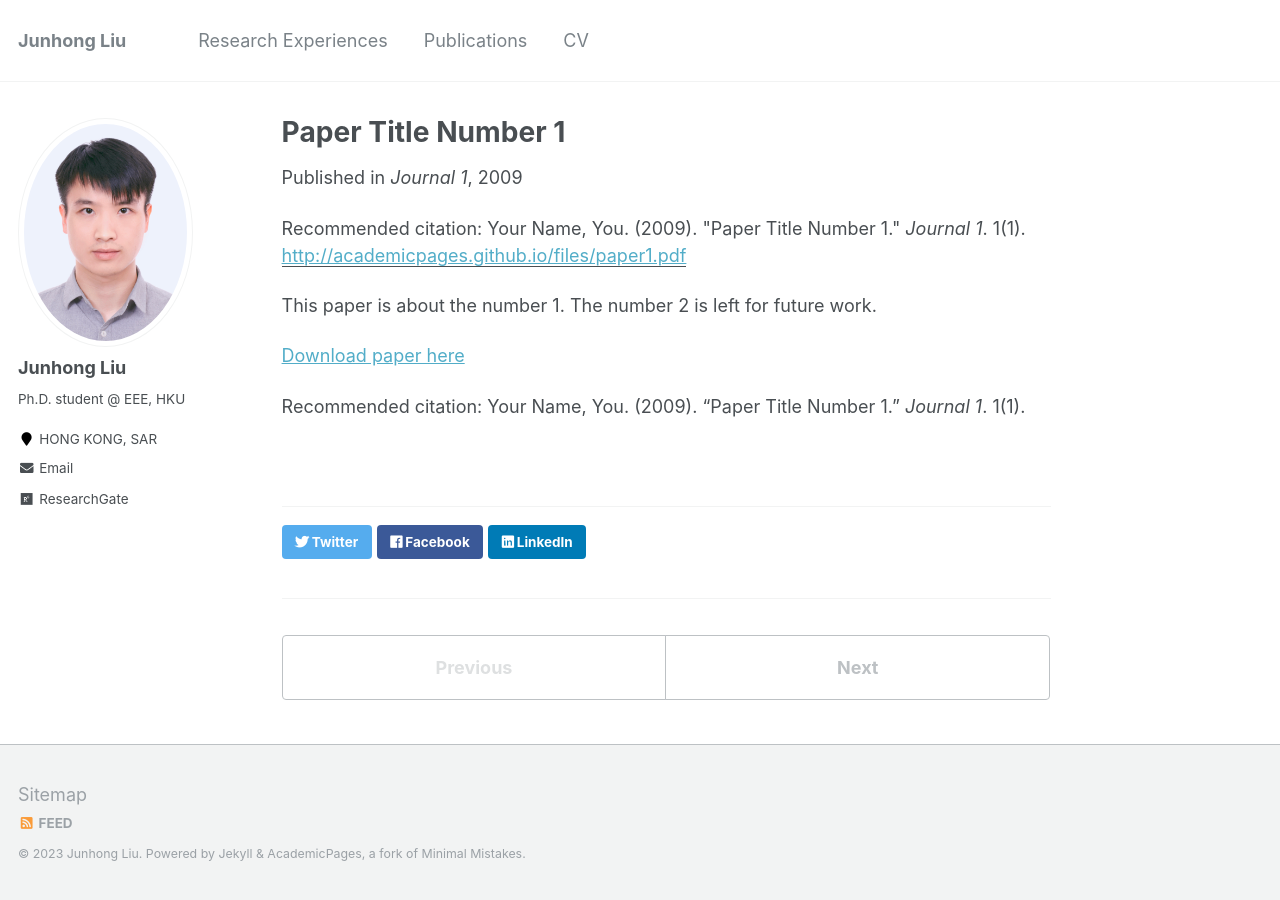
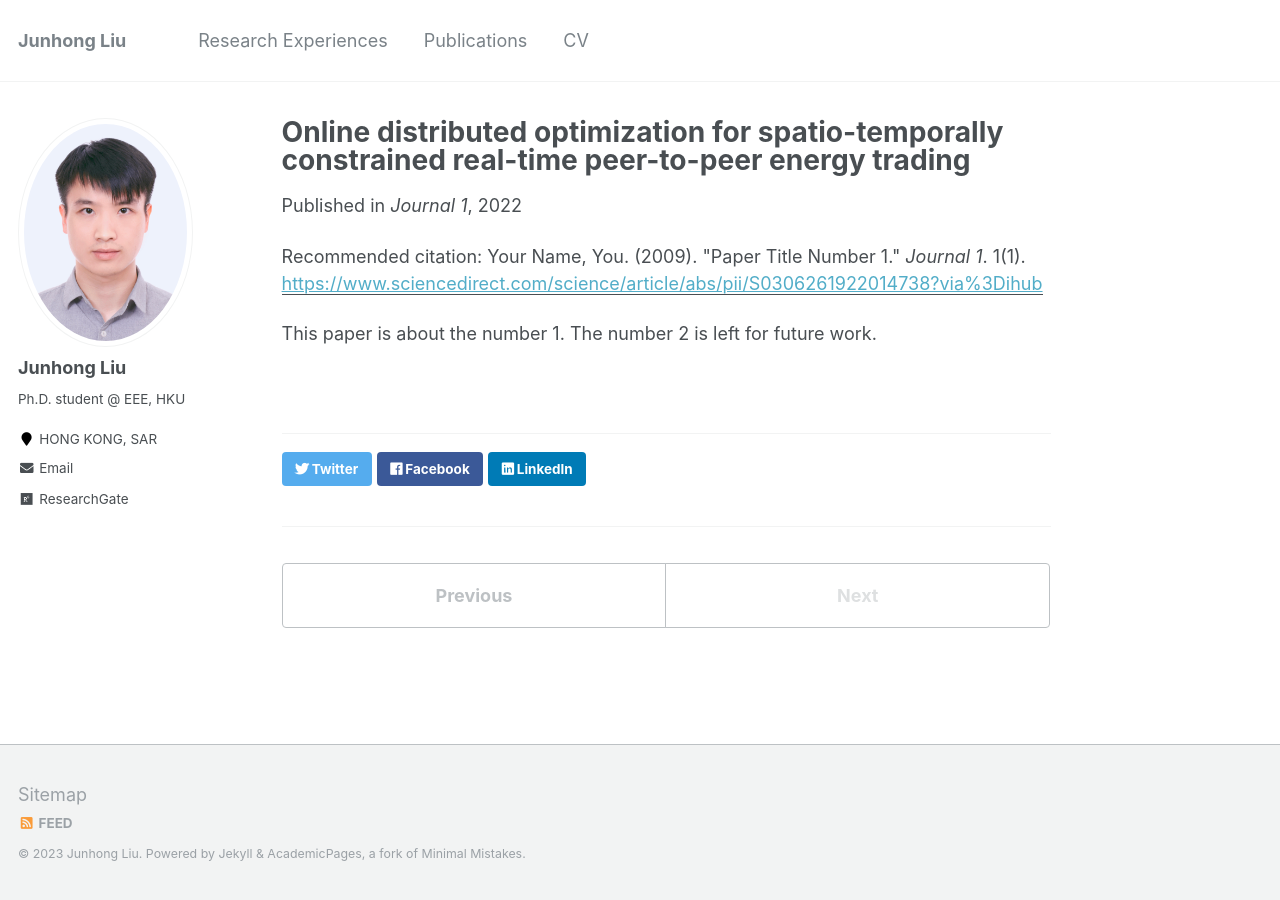
Before and after one commit to johnny-eee/online, a Jekyll site: the page built from _publications/2009-10-01-paper-title-number-1.md, in a window 1280 px wide. Built offline with Jekyll 4.4.1, drawn with Linux system fonts in a browser that asks for light colours.

Commit message:
Update 2009-10-01-paper-title-number-1.md

```diff
--- a/_publications/2009-10-01-paper-title-number-1.md
+++ b/_publications/2009-10-01-paper-title-number-1.md
@@ -1,15 +1,12 @@
 ---
-title: "Paper Title Number 1"
+title: "Online distributed optimization for spatio-temporally constrained real-time
+peer-to-peer energy trading"
 collection: publications
 permalink: /publication/2009-10-01-paper-title-number-1
 excerpt: 'This paper is about the number 1. The number 2 is left for future work.'
-date: 2009-10-01
+date: 2022-11-23
 venue: 'Journal 1'
-paperurl: 'http://academicpages.github.io/files/paper1.pdf'
+paperurl: 'https://www.sciencedirect.com/science/article/abs/pii/S0306261922014738?via%3Dihub'
 citation: 'Your Name, You. (2009). &quot;Paper Title Number 1.&quot; <i>Journal 1</i>. 1(1).'
 ---
 This paper is about the number 1. The number 2 is left for future work.
-
-[Download paper here](http://academicpages.github.io/files/paper1.pdf)
-
-Recommended citation: Your Name, You. (2009). "Paper Title Number 1." <i>Journal 1</i>. 1(1).
```
